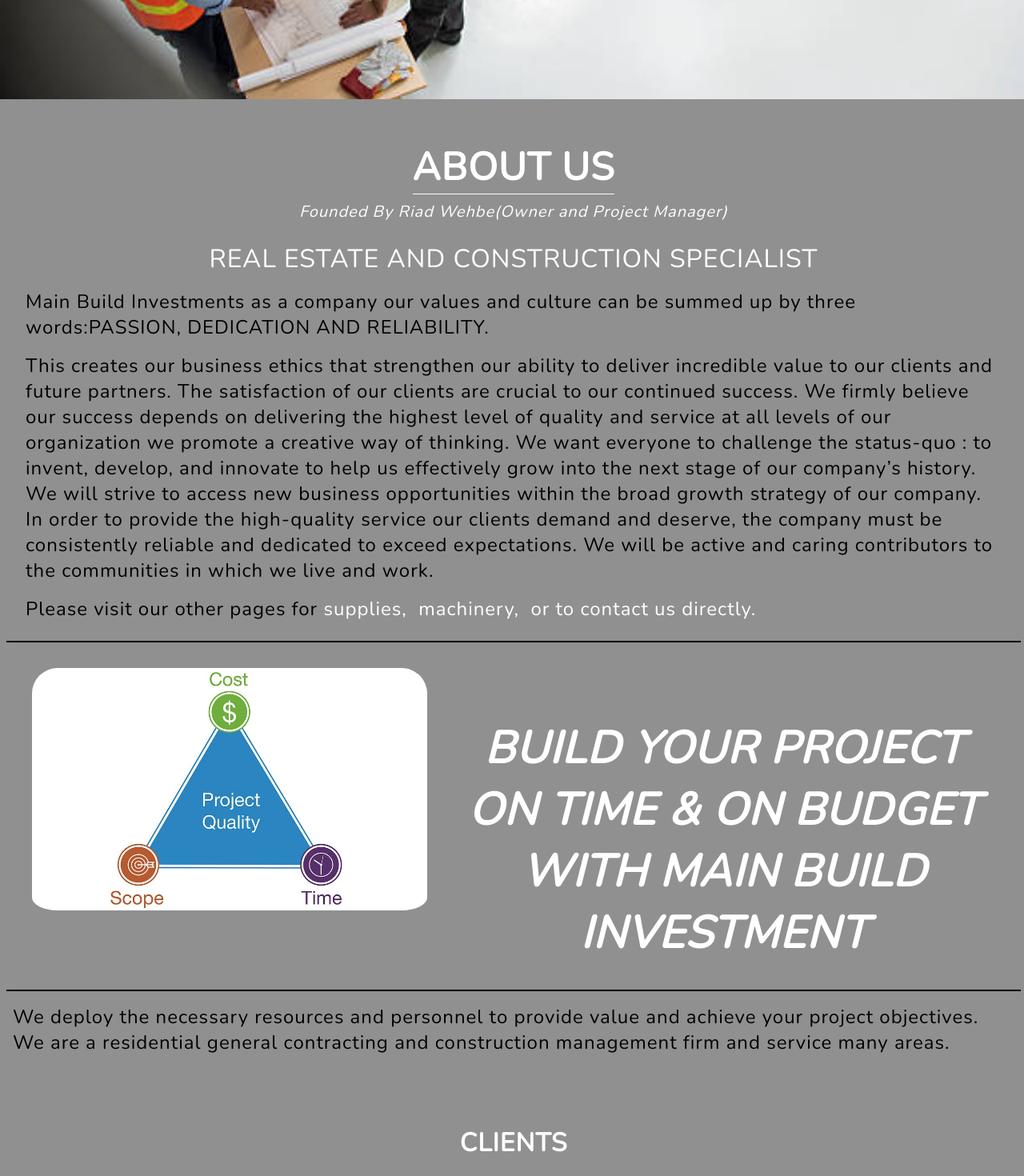
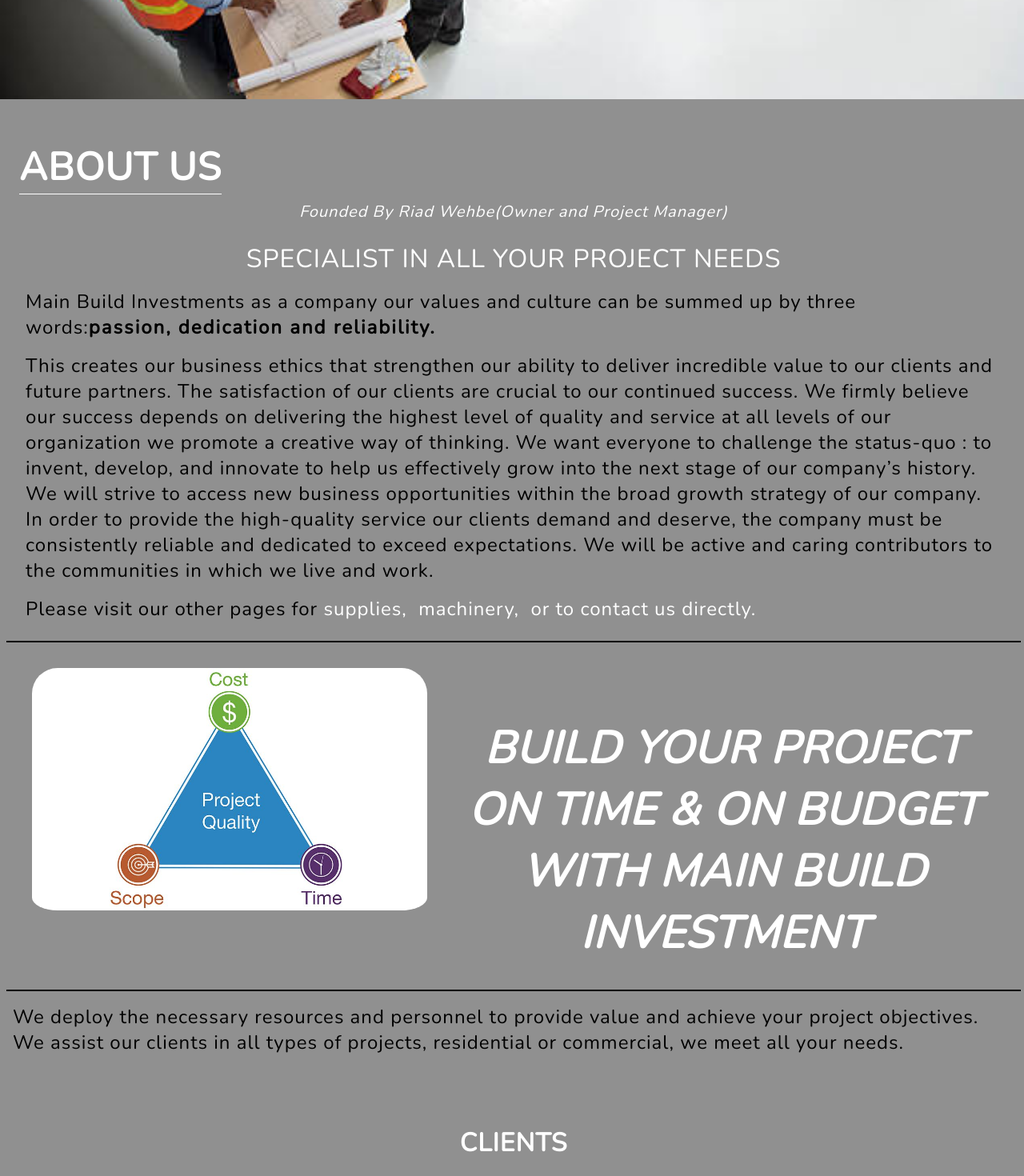
Before and after one commit to Fahd-M/MainBuildInvestmentInc, a React (Create React App) app: page / in a window 1280 px wide. Shown: the part 480-1950 px from the top of the page at 80% size. Built offline with nearby package versions, Linux system fonts and the light colour scheme.

Commit message:
text changes as per client request

```diff
--- a/src/components/Main/Main.js
+++ b/src/components/Main/Main.js
@@ -12,12 +12,12 @@ const Main = () => {
         <section className="main__content">
             <h2 className="main__title"> About Us </h2>
             <p className="main__byline">  Founded By Riad Wehbe(Owner and Project Manager) </p>
-            <p className="main__desc"> Real estate and construction specialist </p>
+            <p className="main__desc"> Specialist in all your project needs </p>
 
             <div className="main__desc-details">
               <p className="main__desc-detail">
                 Main Build Investments as a company our values and culture can be summed up by three words:
-                  <span className="main__desc-detail--values">
+                  <span className="main__desc-detail--bold">
                     passion, dedication and reliability.
                   </span>
               </p>
@@ -53,7 +53,7 @@ const Main = () => {
 
             <p className="main__resources-byline">
               We deploy the necessary resources and personnel to provide value and achieve your project objectives. {"\n"}
-              We are a residential general contracting and construction management firm and service many areas.
+              We assist our clients in all types of projects, residential or commercial, we meet all your needs.
             </p>
 
             <ClientList />
@@ -77,8 +77,7 @@ const Main = () => {
         </section>
 
         <section className="installation">
-          <h3 className="installation__title"> Installation & Delivery </h3>
-          <h4 className="installation__byline"> Installation & Delivery Options: </h4>
+          <h3 className="installation__title"> Order & Delivery Options </h3>
 
           <p className="installation__text">
             Main Build Investments, we offer a variety of delivery and installation options, depending on your region and product category, including:
@@ -105,10 +104,9 @@ const Main = () => {
 
           <div className="installation__text-offerings"> We also offer:
             <ul className="installation__offerings">
-              <li className="installation__offering"> Turn-key Job Quotes </li>
               <li className="installation__offering"> Training & Education </li>
               <li className="installation__offering"> Product Support </li>
-              <li className="installation__offering"> Installation & Delivery Options</li>
+              <li className="installation__offering"> Delivery Options</li>
               <li className="installation__offering"> Customer Support </li>
               <li className="installation__offering"> Marketing Support </li>
             </ul>
--- a/src/components/Main/Main.scss
+++ b/src/components/Main/Main.scss
@@ -12,7 +12,6 @@
         margin-top: 1em;
         margin-bottom: 2em;
         gap:1rem;
-        text-align: center;
 
         @include desktop{
             margin: 0 auto;
@@ -26,6 +25,7 @@
         color:white;
         text-transform: uppercase;
         font-size: 2rem;
+        align-self: flex-start;
 
         @include tablet {
             font-size: 2.5rem;
@@ -91,8 +91,9 @@
         letter-spacing: 1px;
         white-space: pre-wrap;
 
-        &--values {
-            text-transform: uppercase;
+        &--bold {
+            font-weight: bold;
+            letter-spacing: 2px;
 
             @include desktop {
                 font-size: 1.5rem;
@@ -276,6 +277,7 @@
         color:white;
         text-align: center;
         padding-bottom:0.5rem;
+        margin-top:1rem;
 
         @include tablet {
             font-size:1.5rem;
@@ -286,17 +288,6 @@
             margin-top:1rem;
         }
 
-    }
-
-    &__byline {
-        @include tablet {
-            font-size: 1.15rem;
-            margin-top:1rem;
-        }
-
-        @include desktop {
-            font-size:1.5rem;
-        }
     }
 
     &__text {
```
